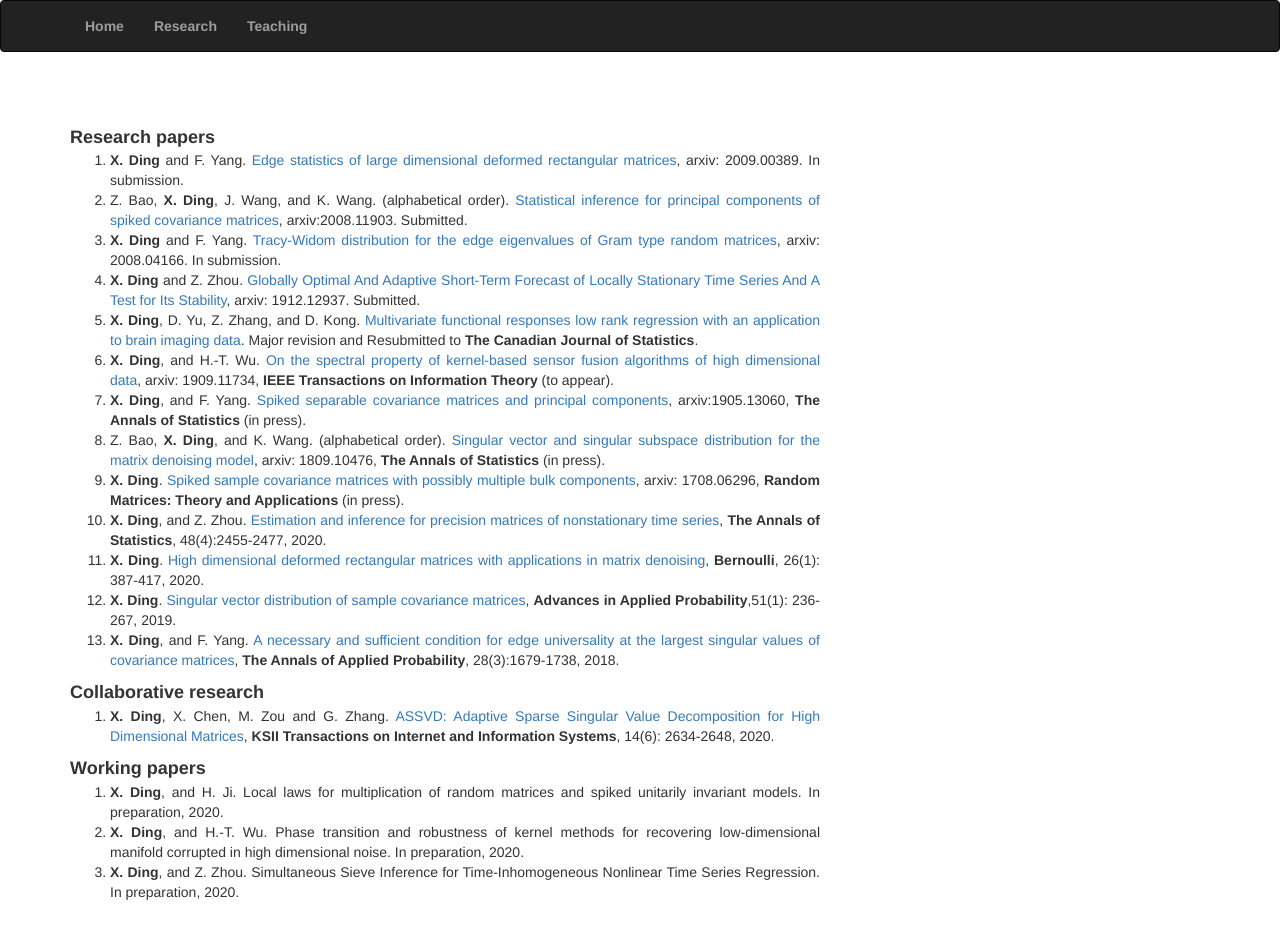
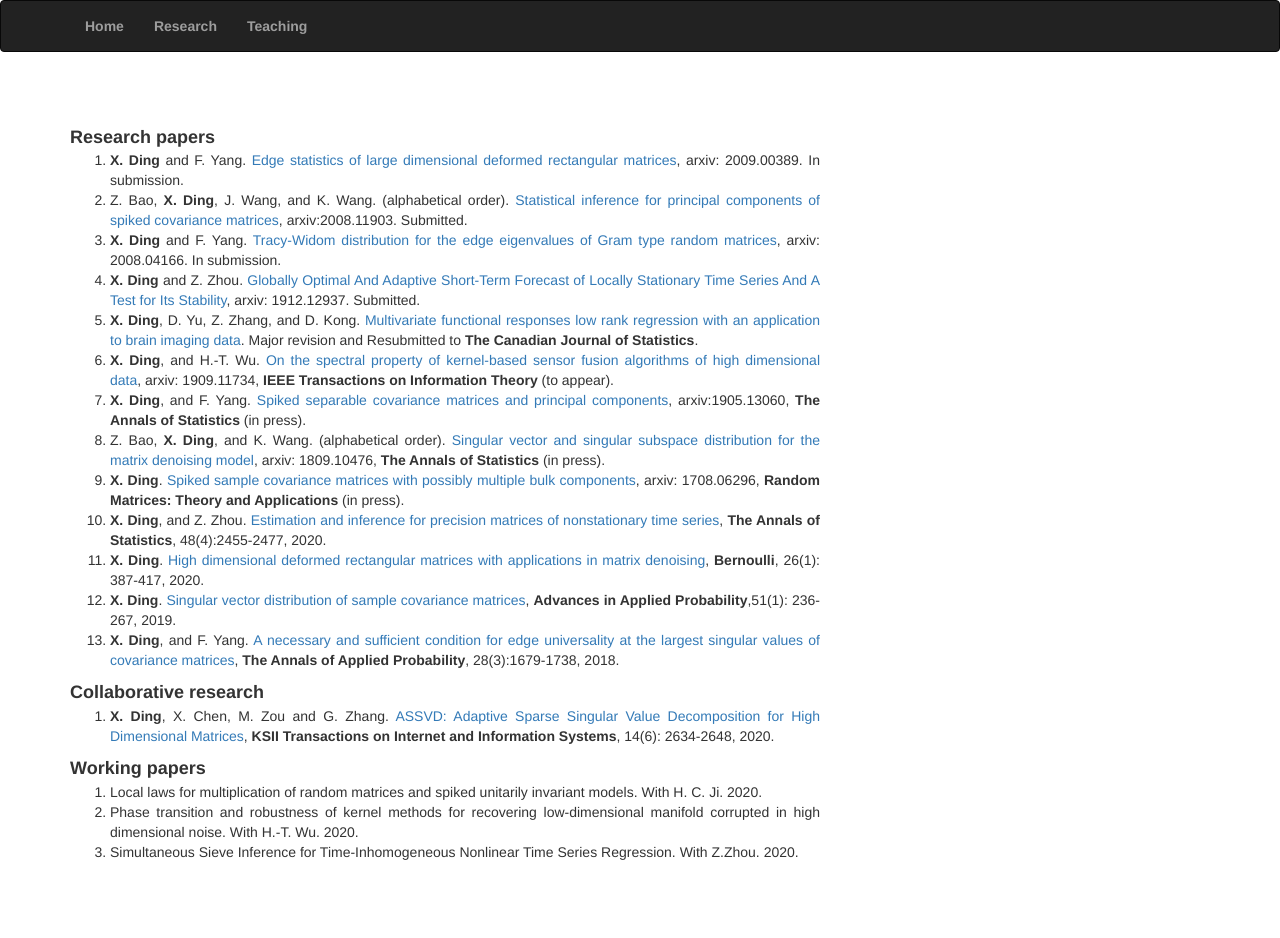
Before and after one commit to xcdrmt/xcding1212.github.io, a plain HTML site: page research.html in a window 1280 px wide. Shown: the top 938 px of the page. Drawn offline with nearby package versions, Linux system fonts and the light colour scheme.

Commit message:
Update research.html

```diff
--- a/research.html
+++ b/research.html
@@ -64,9 +64,9 @@
 
 		<div> <b><font size="+1"> Working papers </font></b> <br>
 			                <ol>
-					<li> <b>X. Ding</b>, and H. Ji. Local laws for multiplication of random matrices and spiked unitarily invariant models. In preparation, 2020. </li>
-					<li> <b>X. Ding</b>, and H.-T. Wu. Phase transition and robustness of kernel methods for recovering low-dimensional manifold corrupted in high dimensional noise. In preparation, 2020. </li>
-					<li> <b>X. Ding</b>, and Z. Zhou. Simultaneous Sieve Inference for Time-Inhomogeneous Nonlinear Time Series Regression. In preparation, 2020. </li>
+					<li> Local laws for multiplication of random matrices and spiked unitarily invariant models. With H. C. Ji. 2020. </li>
+					<li> Phase transition and robustness of kernel methods for recovering low-dimensional manifold corrupted in high dimensional noise. With H.-T. Wu. 2020. </li>
+					<li> Simultaneous Sieve Inference for Time-Inhomogeneous Nonlinear Time Series Regression. With Z.Zhou. 2020. </li>
 					</o1>
 		</div>
 
```
